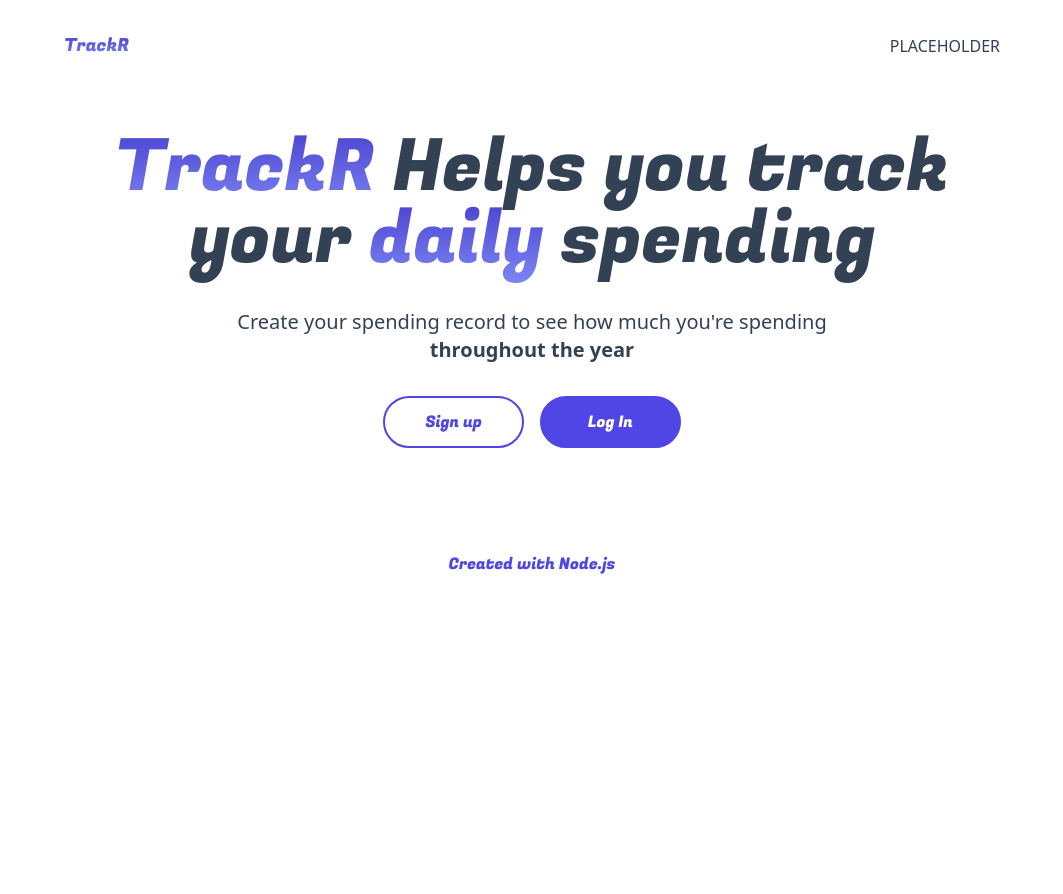
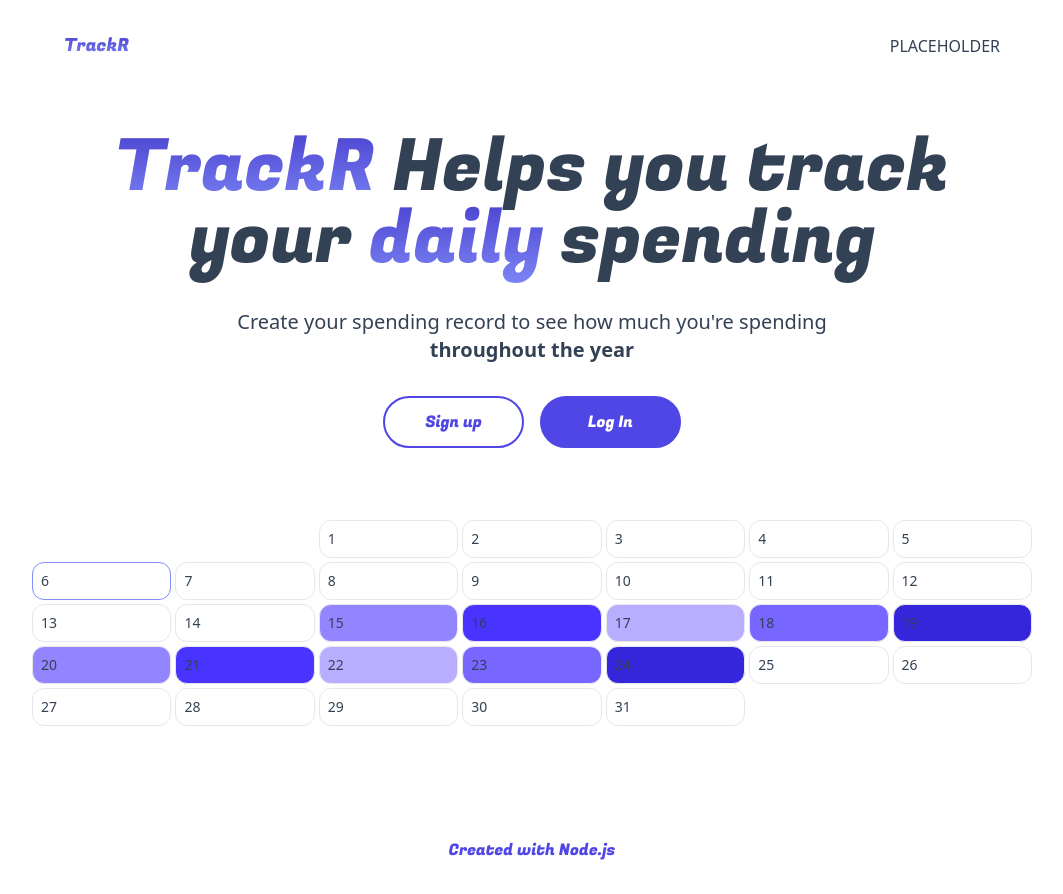
Before and after one commit to HollyWalker1/tracker, a Next.js app: page / in a window 1280 px wide. Shown: the whole page, without its empty margins (108-1171 px from the left). Before the commit the page ends 800 px from the top, so only its background shows below. Built offline with nearby package versions, Linux system fonts and the light colour scheme.

Commit message:
Implemented calender in dashboard.

```diff
--- a/components/Calendar.js
+++ b/components/Calendar.js
@@ -1,17 +1,58 @@
+import { baseRating, gradients } from '@/utils/index'
 import React from 'react'
 
 const months = { 'January': 'Jan', 'February': 'Feb', 'March': 'Mar', 'April': 'Apr', 'May': 'May', 'June': 'Jun', 'July': 'Jul', 'August': 'Aug', 'September': 'Sept', 'October': 'Oct', 'November': 'Nov', 'December': 'Dec' }
 const now = new Date()
 const dayList = ['Sunday', 'Monday', 'Tuesday', 'Wednesday', 'Thursday', 'Friday', 'Saturday']
 
+export const data = {
+  "15": 2, "16": 4, "17": 1, "18": 3, "19": 5,
+  "20": 2, "21": 4, "22": 1, "23": 3, "24": 5,
+}
 
-export default function Calendar() {
+export default function Calendar(props) {
+  const {demo} = props
+
   const year = 2024
   const month = 'October'
+  const monthNow = new Date(year, Object.keys(months).indexOf(month),1)
+  const firstDayOfMonth = monthNow.getDay()
+  const daysInMonth = new Date(year, Object.keys(month).indexOf(month) + 1, 0).getDate()
+
+  const daysToDisplay = firstDayOfMonth + daysInMonth
+  const numRows = (Math.floor(daysToDisplay / 7)) + (daysToDisplay % 7 ? 1 : 0)
 
   return (
-    <div>
+    <div className='flex flex-col overflow-hidden gap-1 py-4 sm:py-6 md:py-10 '>
+      {[...Array(numRows).keys()].map((row,rowIndex) => {
+        return (
+          <div key={rowIndex} className='grid grid-cols-7 gap-1 '>
+            {dayList.map((dayOfWeek,dayOfWeekIndex) => {
+              let dayIndex= (rowIndex * 7) + dayOfWeekIndex - (firstDayOfMonth - 1)
+              let dayDisplay = dayIndex > daysInMonth ? false : (row === 0 && dayOfWeekIndex < firstDayOfMonth) ? false : true
 
+              let isToday = dayIndex == now.getDate()
+              if (!dayDisplay) {
+                return (
+                  <div className='bg-white' key={dayOfWeekIndex}/>
+                )
+              }
+
+              let colour = demo ?
+                gradients.indigo[baseRating[dayIndex]] :
+                dayIndex in data ?
+                  gradients.indigo[data[dayIndex]] :
+                  'white'
+
+              return (
+                <div style={{ background: colour }} className={'text-xs sm:text-sm border border-solid p-2 flex items-center gap-2 justify-between rounded-xl ' + (isToday ? 'border-indigo-400 ' : 'border-indigo-100' + (colour === 'white' ? 'text-indigo-400 ' : 'text-white '))} key={dayOfWeekIndex}>
+                  <p>{dayIndex}</p>
+                </div>
+              )
+            })}
+          </div>
+        )
+      })}
     </div>
   )
 }
--- /dev/null
+++ b/utils/index.js
@@ -0,0 +1,19 @@
+export const baseRating = {
+    "0": 2, "1": 5, "2": 4, "3": 1, "4": 3,
+    "5": 2, "6": 4, "7": 1, "8": 5, "9": 3,
+    "10": 2, "11": 4, "12": 1, "13": 3, "14": 5,
+    "15": 2, "16": 4, "17": 1, "18": 3, "19": 5,
+    "20": 2, "21": 4, "22": 1, "23": 3, "24": 5,
+    "25": 3, "26": 4, "27": 2, "28": 1, "29": 2,
+    "30": 4, "31": 1, "32": 3, "33": 5, "34": 2,
+    "35": 4, "36": 1, "37": 5, "38": 3, "39": 2,
+    "40": 5, "41": 4, "42": 1, "43": 3,
+}
+
+export const gradients = {
+    indigo: ['#dcd6ff', '#b8adff', '#9285ff', '#7766ff', '#4833ff', '#3525db', '#261ab1', '#1a1093', '#10097a',],
+    green: ['#dcfdc3', '#affc9d', '#7cf86c', '#4bf246', '#0cea1c', '#0dc928', '#0ca82f', '#038731', '#047031',],
+    blue: ['#ccfffa', '#9afefe', '#66f1fc', '#41dffa', '#07c2f7', '#0497d4', '#0171b1', '#02518e', '#003a76',],
+    yellow: ['#fff8db', '#fff0b8', '#ffe495', '#ffd97b', '#ffc84f', '#dba339', '#b78127', '#936118', '#7a4b10',],
+    pink: ['#ffd8f2', '#ffb1ea', '#ff8aea', '#ff6df1', '#ff3dfe', '#cd2ddb', '#9d1fb7', '#731493', '#540b7a',],
+}
```
